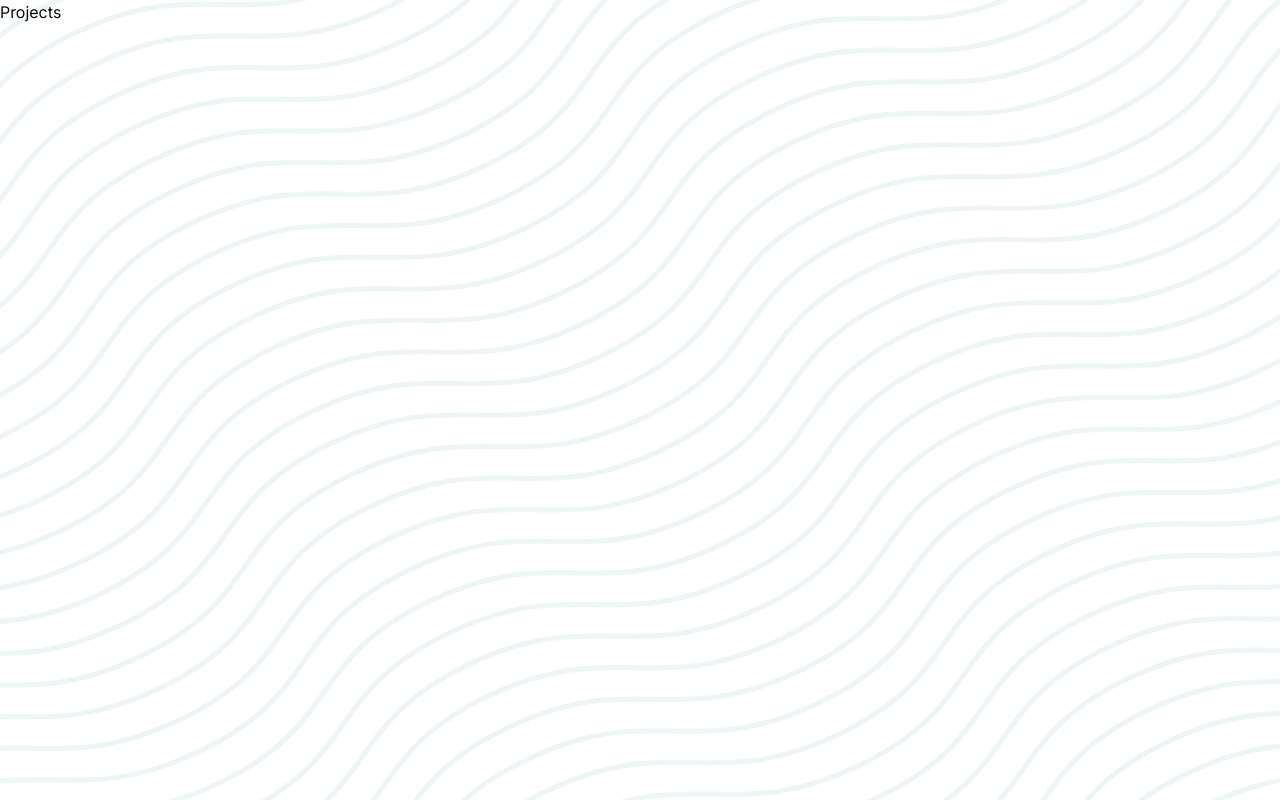
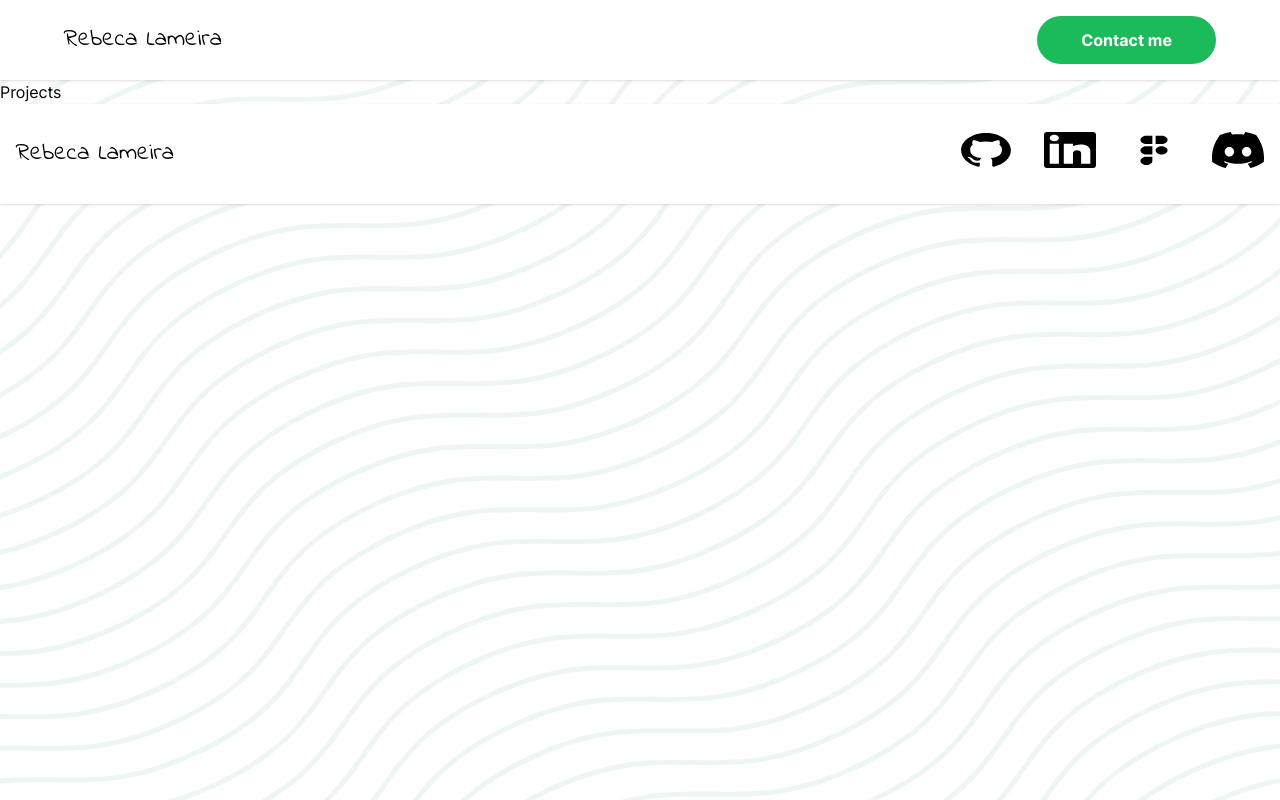
Before and after one commit to RebecaLameira/my-portfolio, a Next.js app: page /Projects in a window 1280 px wide. Built offline with nearby package versions, Linux system fonts and the light colour scheme.

Commit message:
Fix projects

```diff
--- a/src/pages/Projects.tsx
+++ b/src/pages/Projects.tsx
@@ -1,3 +1,5 @@
+import Navbar from "@/components/NavBar/Navbar";
+import Footer from "@/components/Footer/Footer";
 import Head from "next/head";
 export default function Projects() {
 	return (
@@ -5,7 +7,9 @@ export default function Projects() {
 			<Head>
 				<title>Projects - Portfolio Rebeca Lameira</title>
 			</Head>
+			<Navbar path="/Contact">{"Contact me"}</Navbar>
 			<h1>Projects</h1>
+			<Footer />
 		</div>
 	);
 }
```
